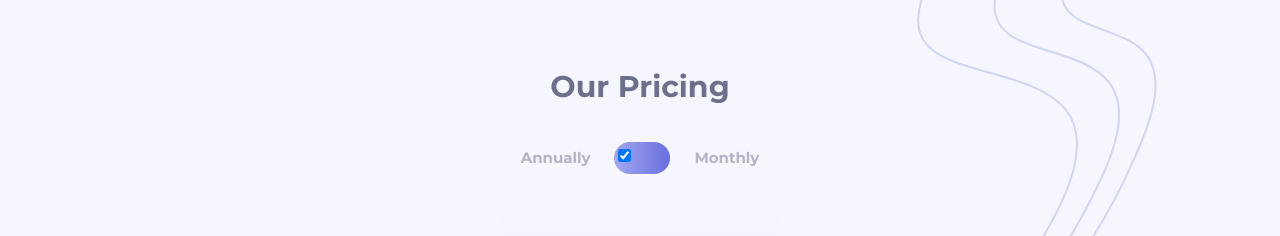
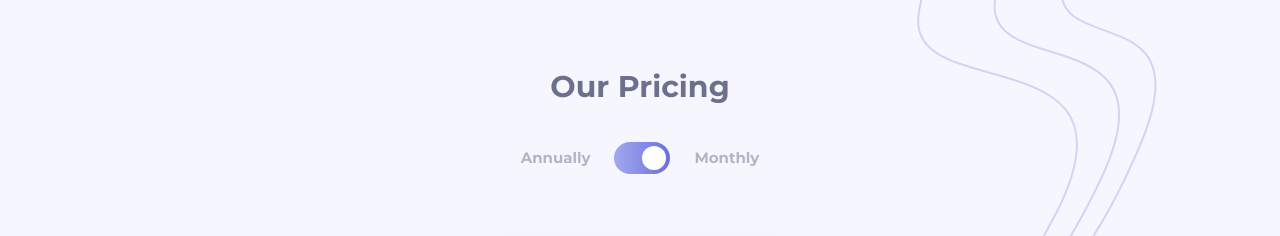
Before and after one commit to JustANipple/pricing-component-with-toggle, a React (Vite) app: page / in a window 1280 px wide. Shown: the top 236 px of the page. Built offline with nearby package versions, Linux system fonts and the light colour scheme.

Commit message:
modified:   src/components/Switch/Switch.jsx

```diff
--- a/src/components/Switch/Switch.jsx
+++ b/src/components/Switch/Switch.jsx
@@ -16,7 +16,7 @@ const Switch = ({ toggleState, toggleSetter }) => {
             </label>
             <input
                 type="checkbox"
-                id="switch"
+                id={styles.switch}
                 checked={toggleState}
                 onChange={handleClick}
             />
```
